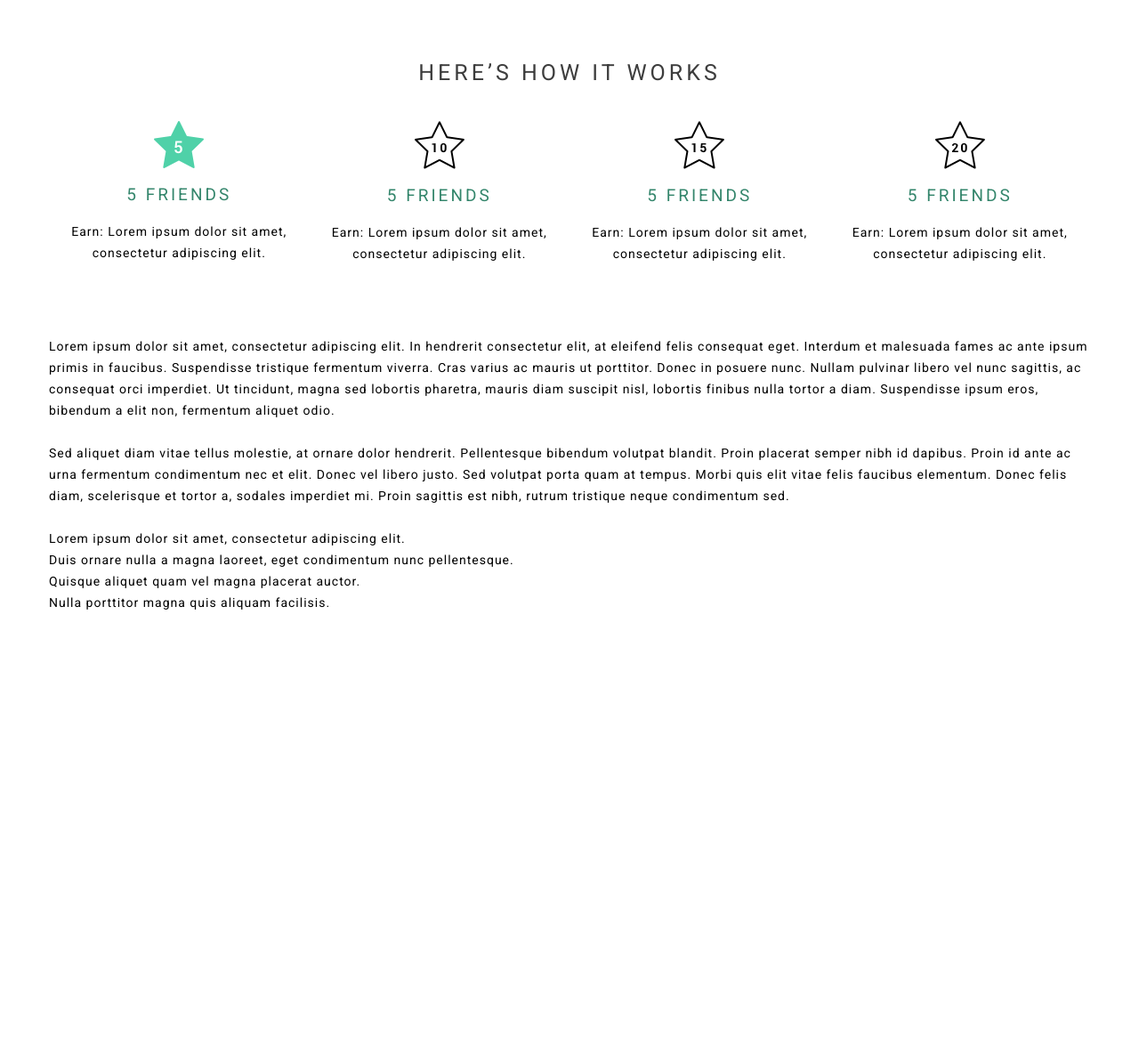
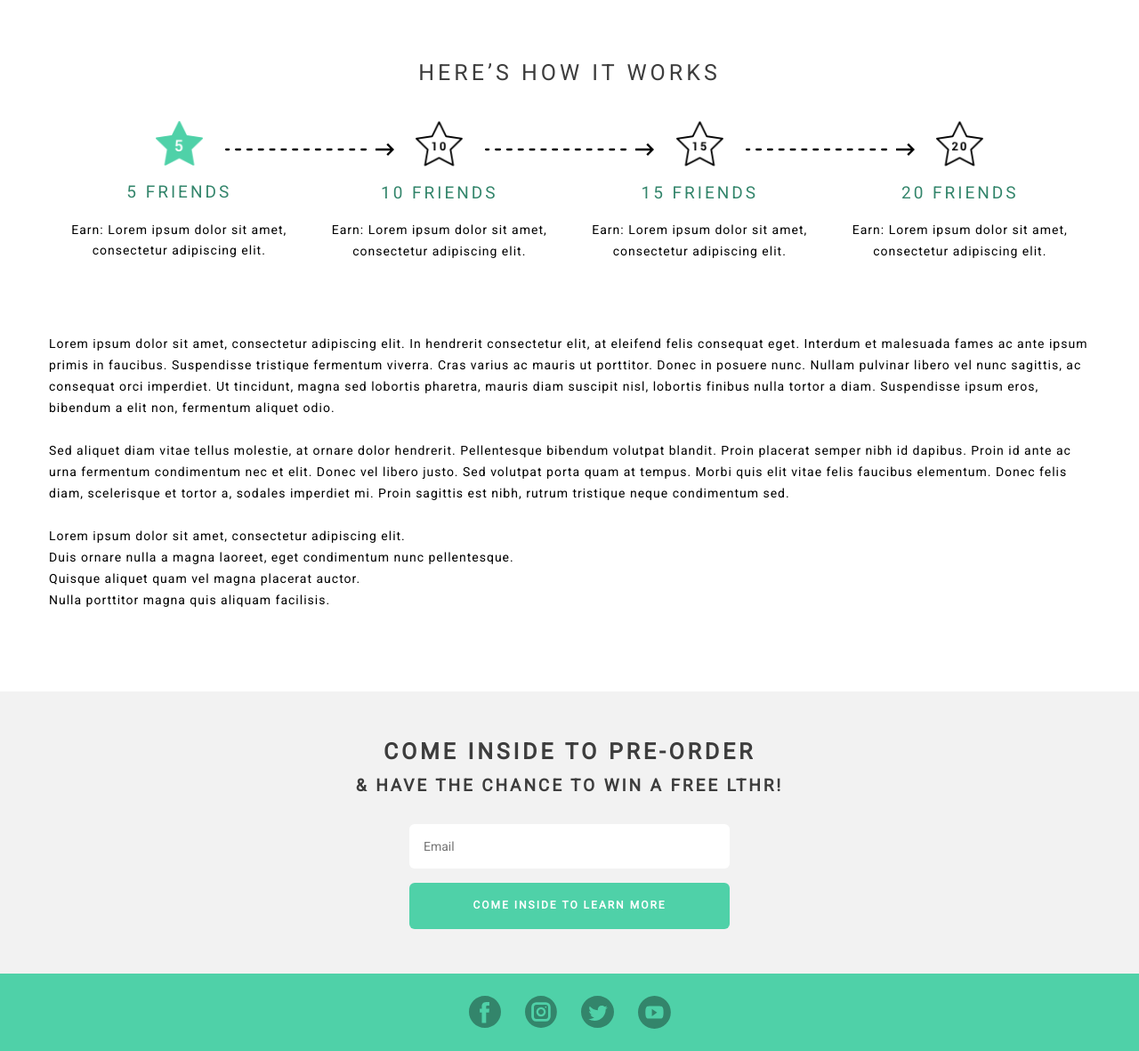
Before and after one commit to JesusEndrock/LTHR, a plain HTML site: page thank_you.htm in a window 1280 px wide. Shown: the part 502-1683 px from the top of the page at 89% size. Before the commit the page ends 1281 px from the top, so only its background shows below. Drawn offline with nearby package versions, Linux system fonts and the light colour scheme.

Commit message:
Thank You Page Done

```diff
--- a/css/style.css
+++ b/css/style.css
@@ -64,3 +64,115 @@ body{margin:0px; padding:0px; background:#fff; color:#060506; font-family: 'Robo
 
 
 img{ border:0px;}
+
+
+.step-img{
+    height: auto;
+    width: 100%;
+    max-width: 53px;
+    max-height: 56px;
+}
+.steps-body .step:not(:last-child):after {
+    content: "";
+    height: 14px;
+    width: 80%;
+    margin: 0 auto;
+    background-image: url(../images/arrow-right.svg);
+    position: absolute;
+    right: -40%;
+    top: 25px;
+    z-index: -1;
+    background-repeat: no-repeat;
+    background-position: center;
+    background-size: contain;
+}
+@media (max-width:991px){
+    .thankyouheaderbg{
+        background-image: none;
+        background-color: rgba(129, 129, 129, 0.1);
+    }
+    .steps-body .step:not(:last-child):after{
+        display: none;
+    }
+    .step {
+        position: relative;
+        display: -webkit-box;
+        display: -ms-flexbox;
+        display: flex;
+        -webkit-box-align: center;
+        -ms-flex-align: center;
+                align-items: center;
+    }
+    .step-body{
+        padding-left: 30px;
+    }
+    .step-title, .step-content{
+        text-align: left;
+    }
+    .step:not(:last-child):before{
+        content: "";
+        height: 14px;
+        width: 70px;
+        margin: 0 auto;
+        background-image: url(../images/arrow-right.svg);
+        position: absolute;
+        left: 7px;
+        top: 90%;
+        z-index: -1;
+        background-repeat: no-repeat;
+        background-position: left center;
+        background-size: contain;
+        transform: rotate(90deg);
+    }
+}
+
+.come-inside{
+    background-color: rgba(129, 129, 129, 0.1);
+    padding: 50px 15px;
+    font-family: "Roboto", Helvetica, Arial, sans-serif;
+    color: #3d3d3d;
+}
+.title-come-inside {
+    font-size: 2.5rem;
+    font-weight: bold;
+    letter-spacing: 3.79px;
+    text-transform: uppercase;
+    margin-bottom: 7px;
+}
+.subtitle-come-inside {
+    font-size: 1.9rem;
+    letter-spacing: 2.9px;
+    font-weight: bold;
+    text-transform: uppercase;
+}
+.form-come-inside {
+    margin-top: 30px;
+}
+.input.email-come-inside {
+    max-width: 360px;
+    width: 100%;
+    border-radius: 6px;
+    padding-left: 16px;
+    outline: none;
+    color: #818181;
+}
+.btn.lima.btn-send {
+    max-width: 360px;
+    border-radius: 6px;
+    letter-spacing: 2px;
+    text-transform: uppercase;
+    outline: none;
+    font-size:12px;
+}
+.container-fluid.footer {
+    background-color: #4fd1a8;
+    padding: 25px 15px;
+}
+.social-share-footer {
+    margin-bottom: 0px;
+}
+.social-share-footer a {
+    text-align: center;
+    width: 60px;
+    display: inline-block;
+}
--- a/thank_you.htm
+++ b/thank_you.htm
@@ -79,31 +79,39 @@
 
 
 <!-- Steps Start -->
-
+<div class="container-fluid">
 	<div class="container steps">
 		<div class="row">
 			<h2 class="steps-header text-center">HERE’S HOW IT WORKS</h2>
 		</div>
-	<div class="row">
-		<div class="col-md-3 text-center">
+		<div class="row steps-body">
+			<div class="col-md-3 text-center step">
 				<img class="step-img" src="images/step1.png" srcset="images/step1-2x.png 2x" alt="Step 1">
+				<div class="step-body">
 					<h2 class="step-title">5 FRIENDS</h2>
 					<p class="step-content">Earn: Lorem ipsum dolor sit amet, consectetur adipiscing elit.</p>
 				</div>
-		<div class="col-md-3 text-center">
+			</div>
+			<div class="col-md-3 text-center step">
 				<img class="step-img" src="images/step2.png" srcset="images/step2-2x.png 2x" alt="Step 2">
-			<h2 class="step-title">5 FRIENDS</h2>
+				<div class="step-body">
+					<h2 class="step-title">10 FRIENDS</h2>
 					<p class="step-content">Earn: Lorem ipsum dolor sit amet, consectetur adipiscing elit.</p>
 				</div>
-		<div class="col-md-3 text-center">
+			</div>
+			<div class="col-md-3 text-center step">
 				<img class="step-img" src="images/step3.png" srcset="images/step3-2x.png 2x" alt="Step 3">
-			<h2 class="step-title">5 FRIENDS</h2>
+				<div class="step-body">
+					<h2 class="step-title">15 FRIENDS</h2>
 					<p class="step-content">Earn: Lorem ipsum dolor sit amet, consectetur adipiscing elit.</p>
 				</div>
-		<div class="col-md-3 text-center">
+			</div>
+			<div class="col-md-3 text-center step">
 				<img class="step-img" src="images/step4.png" srcset="images/step4-2x.png 2x" alt="Step 4">
-			<h2 class="step-title">5 FRIENDS</h2>
+				<div class="step-body">
+					<h2 class="step-title">20 FRIENDS</h2>
 					<p class="step-content">Earn: Lorem ipsum dolor sit amet, consectetur adipiscing elit.</p>
+				</div>
 			</div>
 		</div>
 		<div class="row">
@@ -119,6 +127,43 @@
 			</p>
 		</div>
 	</div>
+</div>
+<!-- Steps End -->
+
+<!-- Come Inside Start -->
+<div class="container-fluid come-inside">
+	<div class="container">
+		<div class="row">
+			<div class="col-md-6 col-md-offset-3 col-xs-12 text-center">
+				<p class="title-come-inside">Come Inside To Pre-Order</p>
+
+				<p class="subtitle-come-inside">& Have The Chance To Win A Free LTHR!</p>
+				<form class="form-come-inside">
+					<input class="input email-come-inside" type="email" placeholder="Email">
+					<button class="btn lima btn-send">Come Inside To Learn More</button>
+				</form>
+			</div>
+		</div>
+	</div>
+</div>
+<!-- End Come Inside -->
+
+<!-- Footer Start -->
+<div class="container-fluid footer">
+		<div class="container">
+			<div class="row">
+				<div class="col-md-12 col-xs-12 text-center">
+						<p class="social-share-footer">
+							<a target="_blank" href="https://www.facebook.com/"><img src="images/logo-fb-1.svg" alt="Share on Facebook"></a>
+							<a target="_blank"  href="https://twitter.com/"><img src="images/logo-insta-1.svg" alt="Share on Instagram"></a>
+							<a target="_blank" href="https://www.instagram.com/"><img src="images/logo-tw-1.svg" alt="Share on Twitter"></a>
+							<a target="_blank" href="https://www.youtube.com/"><img src="images/logo-youtube.svg" alt="Share on Youtube" width="37"></a>
+						</p>
+				</div>
+			</div>
+		</div>
+	</div>
+<!-- Footer End -->
 
 
 
```
Also changed, not shown: images/logo-fb-1.svg (added), images/logo-insta-1.svg (added), images/logo-tw-1.svg (added), images/logo-youtube.svg (added). Lines whose indentation alone changed are shown as unchanged.
